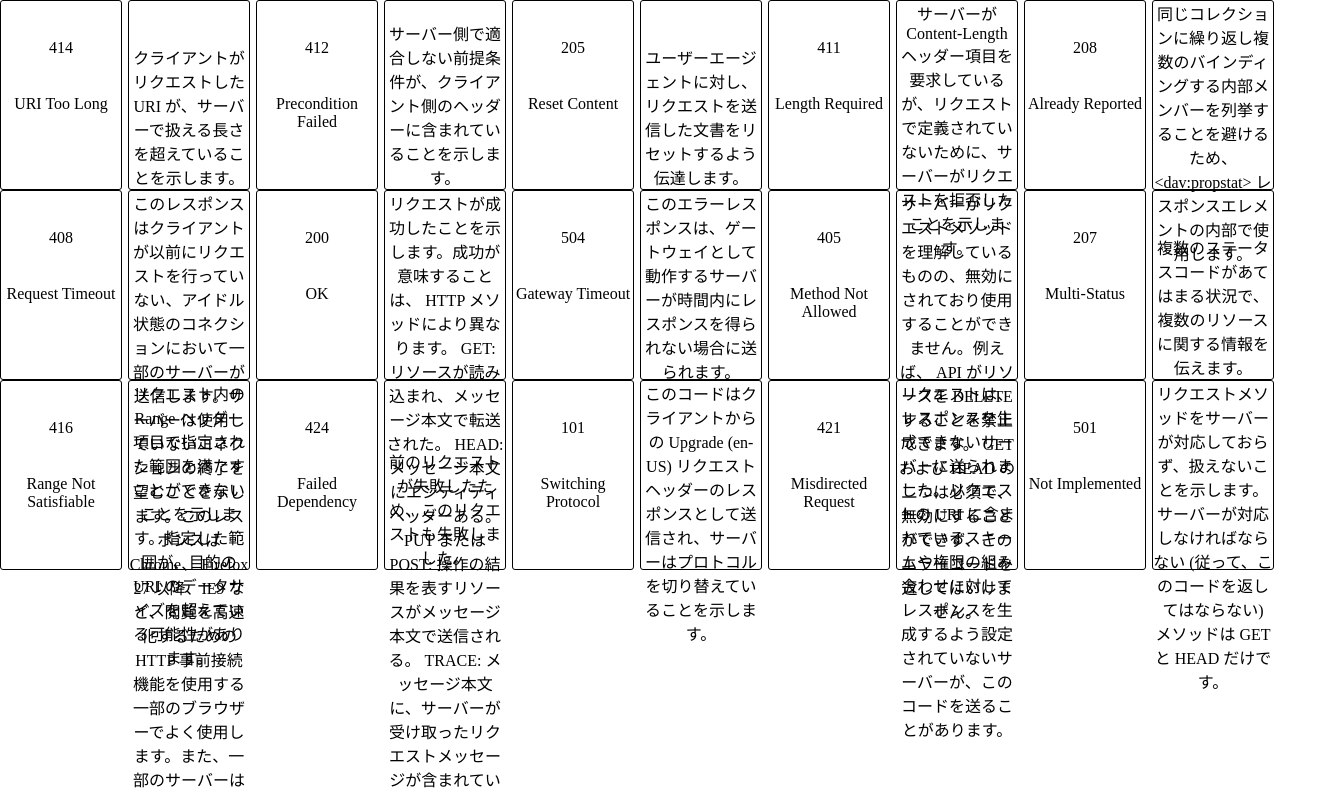
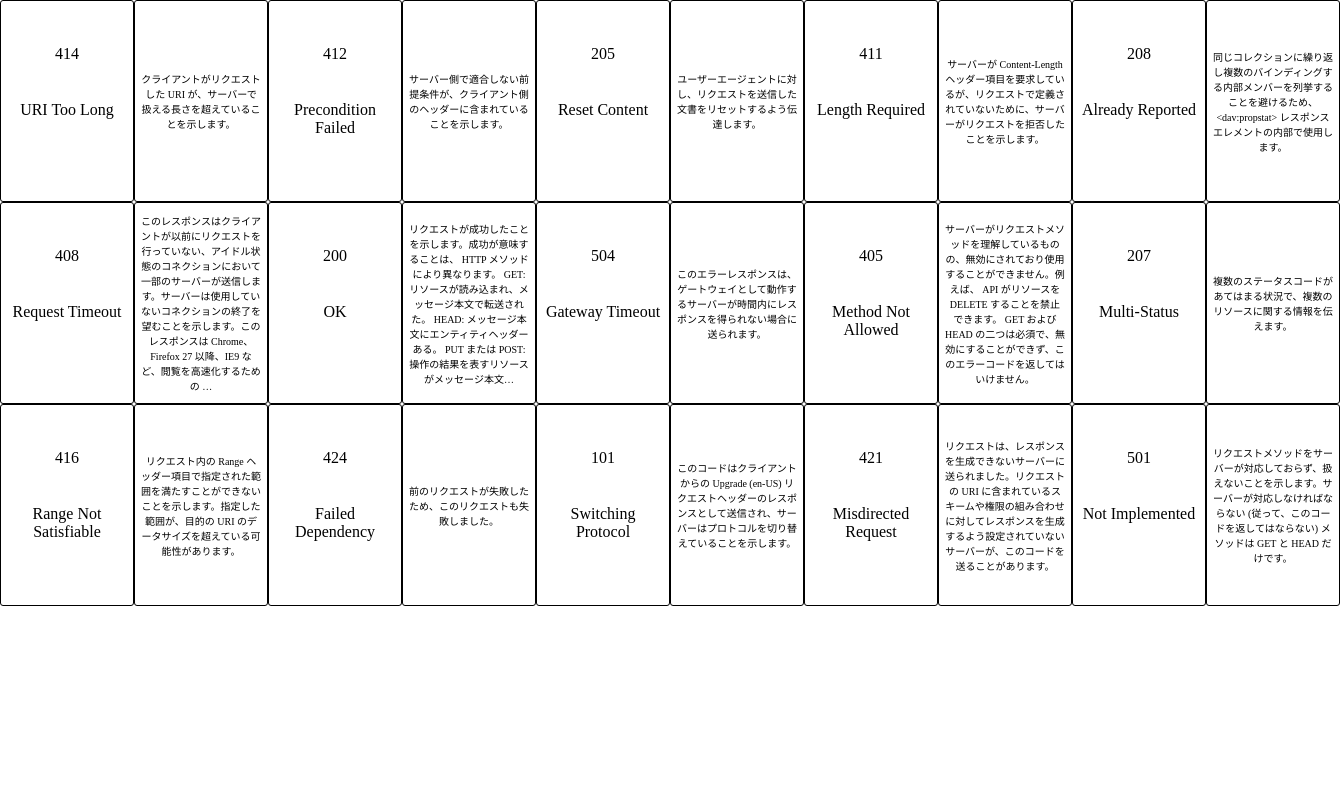
Before and after one commit to ytsujiii/status-code-matching-game, a React (Create React App) app: page / in a window 1280 px wide. Shown: the top 795 px of the page, 1340 px wide, since content can reach past the window. Built offline with nearby package versions, Linux system fonts and the light colour scheme.

Commit message:
style: 説明カード

```diff
--- a/src/Card.tsx
+++ b/src/Card.tsx
@@ -1,6 +1,6 @@
 import { makeStyles } from '@material-ui/styles';
 import clsx from 'clsx';
-import React from 'react';
+import React, { useEffect, useState } from 'react';
 import { Card as CardType } from './constants/Card';
 import FaceDownCardImg from './images/face_down.png';
 
@@ -8,6 +8,7 @@ const useStyles = makeStyles({
   card: {
     width: 120,
     height: 188,
+    padding: 6,
   },
   faceUp: {
     border: '1px solid black',
@@ -18,33 +19,54 @@ const useStyles = makeStyles({
     alignContent: 'center',
     textAlign: 'center',
   },
-  code: {
+  header: {
     flex: 1,
     display: 'flex',
     alignItems: 'center',
     justifyContent: 'center',
   },
-  note: {
+  body: {
     flex: 1,
     display: 'flex',
     alignItems: 'flex-start',
     justifyContent: 'center',
   },
+  description: {
+    alignItems: 'center',
+    fontSize: 10,
+  },
 });
 
 export default function Card(props: CardType): React.ReactElement {
   const { header, body, state, onClick } = props;
+  const [trimmedBody, setTrimmedBody] = useState<string>();
+  const descriptionLength = 145;
   const classes = useStyles();
+
+  useEffect(() => {
+    if (body.length <= descriptionLength) {
+      setTrimmedBody(body);
+    } else {
+      const trimmed = body.substring(0, descriptionLength - 1) + '…';
+      setTrimmedBody(trimmed);
+    }
+  }, [body]);
 
   if (state === 'removed') {
     return <div className={classes.card} />;
   } else if (state === 'faceDown') {
     return <img onClick={onClick} className={classes.card} src={FaceDownCardImg} alt="" />;
+  } else if (header) {
+    return (
+      <div onClick={onClick} className={clsx([classes.card, classes.faceUp])}>
+        <div className={classes.header}>{header}</div>
+        <div className={classes.body}>{body}</div>
+      </div>
+    );
   } else {
     return (
       <div onClick={onClick} className={clsx([classes.card, classes.faceUp])}>
-        <div className={classes.code}>{header}</div>
-        <div className={classes.note}>{body}</div>
+        <div className={clsx([classes.body, classes.description])}>{trimmedBody}</div>
       </div>
     );
   }
```
